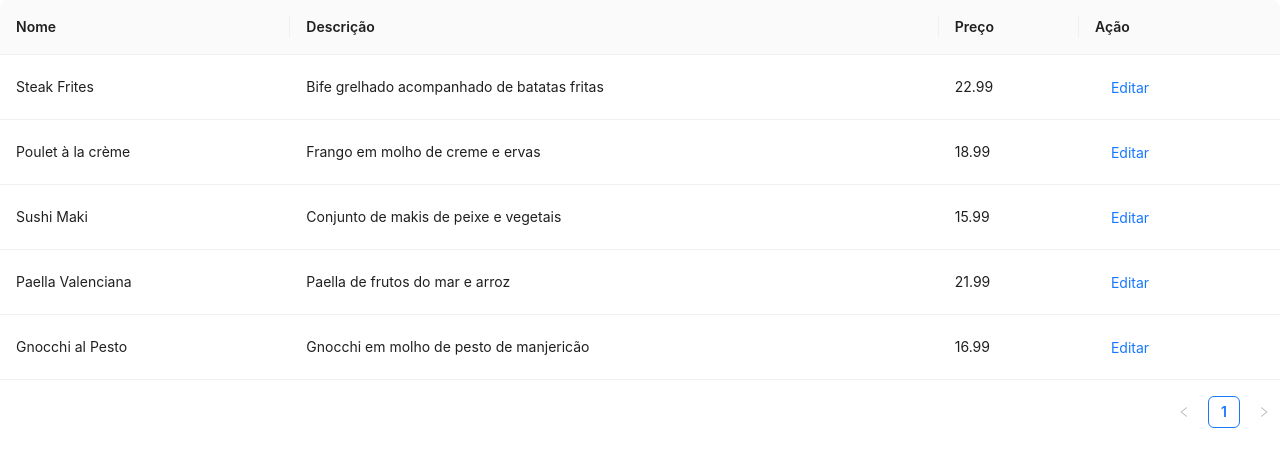
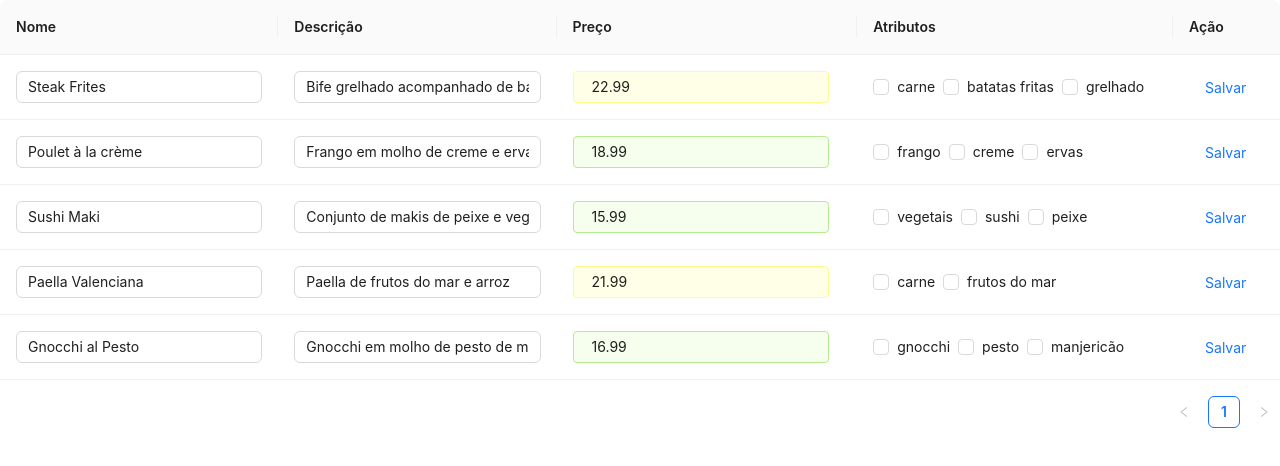
Before and after one commit to Cypirando/table-ant-desing, a React (Create React App) app: page / in a window 1280 px wide. Shown: the top 466 px of the page. Built offline with nearby package versions, Linux system fonts and the light colour scheme.

Commit message:
corecao de bugs

```diff
--- a/src/components/Tabela/Tabela.css
+++ b/src/components/Tabela/Tabela.css
@@ -2,3 +2,7 @@
     display: flex;
     justify-content: center;
 }
+.preco{
+    border: none;
+    background: transparent;
+}
--- a/src/components/Tabela/index.jsx
+++ b/src/components/Tabela/index.jsx
@@ -1,5 +1,6 @@
+import "./Tabela.css";
 import React, { useState } from "react";
-import { Table, Modal, Input, Button } from "antd";
+import { Table, Input, Button, Tag, Checkbox } from "antd";
 
 const data = {
   restaurant_id: "54321",
@@ -9,125 +10,170 @@ const data = {
       name: "Steak Frites",
       description: "Bife grelhado acompanhado de batatas fritas",
       price: "22.99",
-      attributes: ["carne", "batatas fritas", "grelhado"],
+      attributes: [
+        { name: "carne", checked: false },
+        { name: "batatas fritas", checked: false },
+        { name: "grelhado", checked: false },
+      ],
     },
     {
       id: "2",
       name: "Poulet à la crème",
       description: "Frango em molho de creme e ervas",
       price: "18.99",
-      attributes: ["frango", "creme", "ervas"],
+      attributes: [
+        { name: "frango", checked: false },
+        { name: "creme", checked: false },
+        { name: "ervas", checked: false },
+      ],
     },
     {
       id: "3",
       name: "Sushi Maki",
       description: "Conjunto de makis de peixe e vegetais",
       price: "15.99",
-      attributes: ["peixe", "vegetais", "sushi"],
+      attributes: [
+        { name: "vegetais", checked: false },
+        { name: "sushi", checked: false },
+        { name: "peixe", checked: false },
+      ],
     },
     {
       id: "4",
       name: "Paella Valenciana",
       description: "Paella de frutos do mar e arroz",
       price: "21.99",
-      attributes: ["frutos do mar", "arroz"],
+      attributes: [
+        { name: "carne", checked: false },
+        { name: "frutos do mar", checked: false },
+      ],
     },
     {
       id: "5",
       name: "Gnocchi al Pesto",
       description: "Gnocchi em molho de pesto de manjericão",
       price: "16.99",
-      attributes: ["gnocchi", "pesto", "manjericão"],
+      attributes: [
+        { name: "gnocchi", checked: false },
+        { name: "pesto", checked: false },
+        { name: "manjericão", checked: false },
+      ],
     },
   ],
 };
 
 function Restaurante() {
-  const [visivel, setVisivel] = useState(false);
-  const [mudaDado, setMudaDado] = useState({});
   const [menu, setMenu] = useState(data.menu);
 
-  const coluna = [
+  const colunas = [
     {
       title: "Nome",
       dataIndex: "name",
       key: "name",
+      render: (text, record) => (
+        <Input
+          value={record.name}
+          onChange={(e) => salvaInformacao(e, record, "name")}
+        />
+      ),
     },
     {
       title: "Descrição",
       dataIndex: "description",
       key: "description",
+      render: (text, record) => (
+        <Input
+          value={record.description}
+          onChange={(e) => salvaInformacao(e, record, "description")}
+        />
+      ),
     },
     {
       title: "Preço",
       dataIndex: "price",
       key: "price",
+      render: (text, record) => (
+        <Tag color={etiquetaPreco(record.price)}>
+          <Input
+            className="preco"
+            value={record.price}
+            onChange={(e) => salvaInformacao(e, record, "price")}
+          />
+        </Tag>
+      ),
+    },
+    {
+      title: "Atributos",
+      key: "attributes",
+      render: (text, record) => (
+        <div>
+          {record.attributes.map((attribute, index) => (
+            <Checkbox
+              key={index}
+              checked={attribute.checked}
+              onChange={(e) => escolheAtributo(e, record, index)}
+            >
+              {attribute.name}
+            </Checkbox>
+          ))}
+        </div>
+      ),
     },
     {
       title: "Ação",
       key: "action",
       render: (text, record) => (
-        <Button type="link" onClick={() => editaTabela(record)}>
-          Editar
+        <Button type="link" onClick={() => salvarCard(record)}>
+          Salvar
         </Button>
       ),
     },
   ];
 
-  function editaTabela(record) {
-    setMudaDado(record);
-    setVisivel(true);
-  }
-
-  function salvaTabela() {
+  const etiquetaPreco = (price) => {
+    if (price > 30) {
+      return "red";
+    } else if (price > 20) {
+      return "yellow";
+    } else if (price > 10) {
+      return "green";
+    } else {
+      return "default";
+    }
+  };
+  const escolheAtributo = (e, record, index) => {
     setMenu(
       menu.map((item) => {
-        if (item.id === mudaDado.id) {
-          return mudaDado;
+        if (item.id === record.id) {
+          let newAttributes = [...item.attributes];
+          newAttributes[index].checked = e.target.checked;
+          return { ...item, attributes: newAttributes };
         }
         return item;
       })
     );
-    setVisivel(false);
-  }
+  };
+  const salvaInformacao = (e, record, field) => {
+    e.persist(); // permite usar o evento fora do ciclo de vida atual
+    setMenu(
+      menu.map((item) => {
+        if (item.id === record.id) {
+          return { ...item, [field]: e.target.value };
+        }
+        return item;
+      })
+    );
+  };
+
+  const salvarCard = (record) => {
+    // código para salvar as alterações, por exemplo, enviando uma requisição a uma API
+  };
 
   return (
     <div>
-      <Table columns={coluna} dataSource={menu} rowKey="id" />
-      <Modal
-        title="Editar Item"
-        visible={visivel}
-        onOk={salvaTabela}
-        onCancel={() => setVisivel(false)}
-      >
-        <Input
-          value={mudaDado.name}
-          onChange={(e) =>
-            setMudaDado({ ...mudaDado, name: e.target.value })
-          }
-          placeholder="Nome"
-        />
-        <Input
-          value={mudaDado.description}
-          onChange={(e) =>
-            setMudaDado({ ...mudaDado, description: e.target.value })
-          }
-          placeholder="Descrição"
-        />
-        <Input
-          value={mudaDado.price}
-          onChange={(e) =>
-            setMudaDado({ ...mudaDado, price: e.target.value })
-          }
-          placeholder="Preço"
-        />
-      </Modal>
+      <Table columns={colunas} dataSource={menu} rowKey="id" />
     </div>
   );
 }
 
 export default Restaurante;
-
-
-
-;
```
Also changed, not shown: src/components/TabelaNova/inde.jsx (added, +259 -0 lines), src/components/TabelaNova/TabelaNova.css (added).
